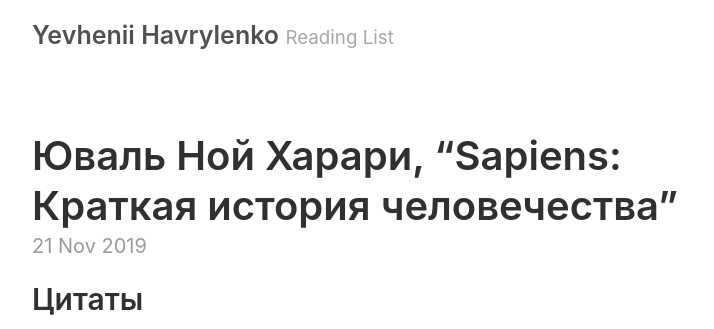
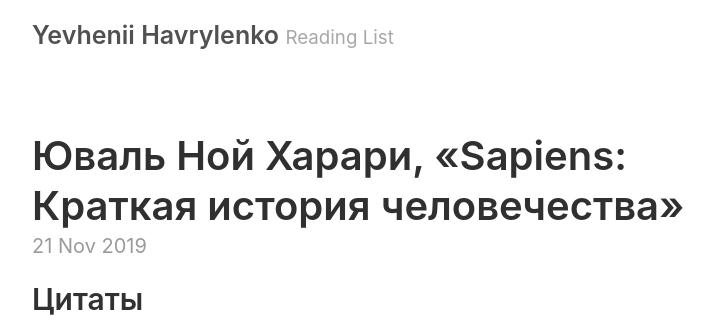
Before and after one commit to yevhenii-havrylenko/yevhenii-havrylenko.github.io, a Jekyll site: the page built from _posts/2019-11-21-sapiens.md, in a window 1280 px wide and 900 px high. Shown: the top 329 px of the window, without its empty margins (258-972 px from the left). Built offline with Jekyll 4.4.1, drawn with Linux system fonts in a browser that asks for light colours.

```diff
--- a/_posts/2019-11-21-sapiens.md
+++ b/_posts/2019-11-21-sapiens.md
@@ -1,6 +1,6 @@
 ---
 layout: post
-title: 'Юваль Ной Харари, “Sapiens: Краткая история человечества”'
+title: 'Юваль Ной Харари, «Sapiens: Краткая история человечества»'
 ---
 
 ## Цитаты
```
